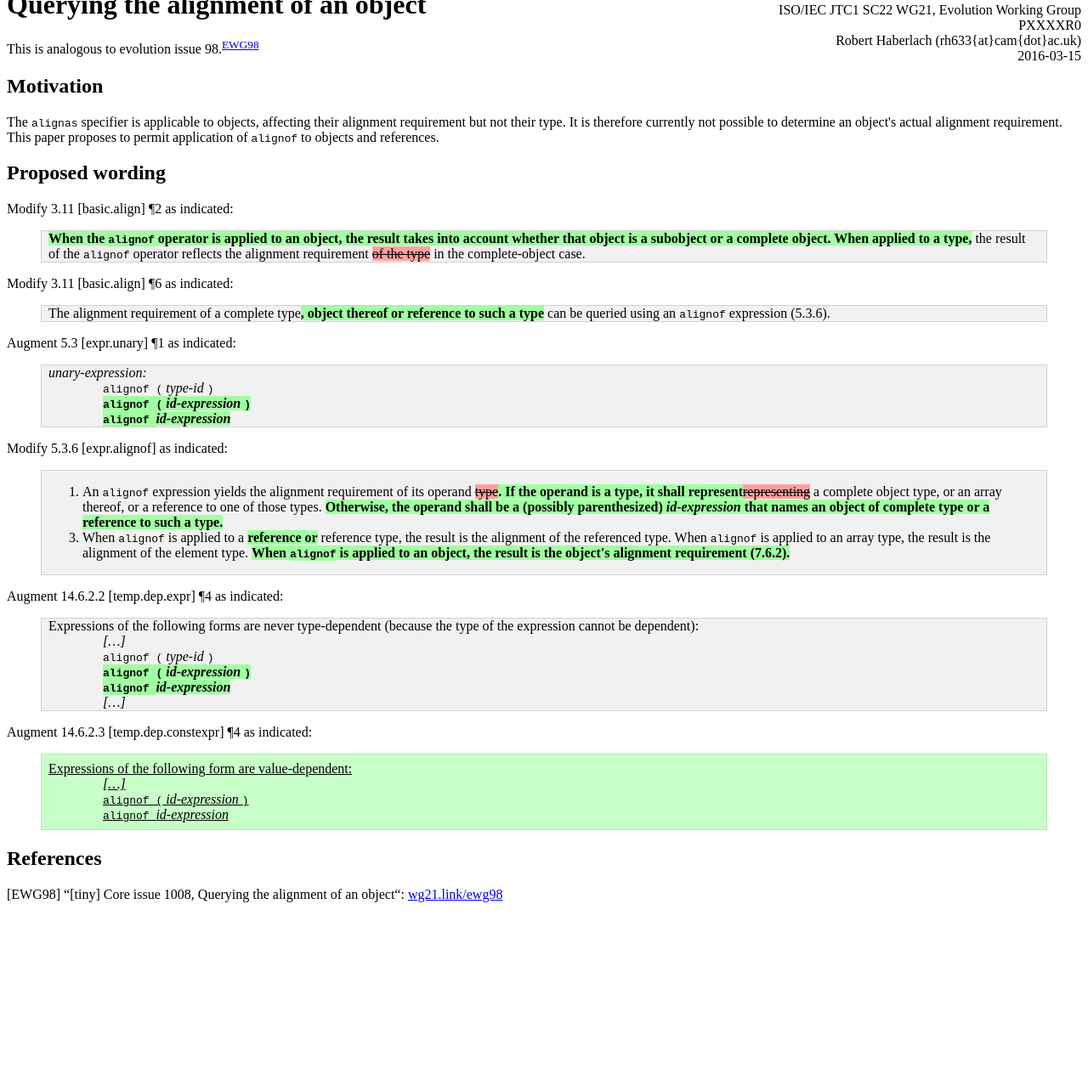
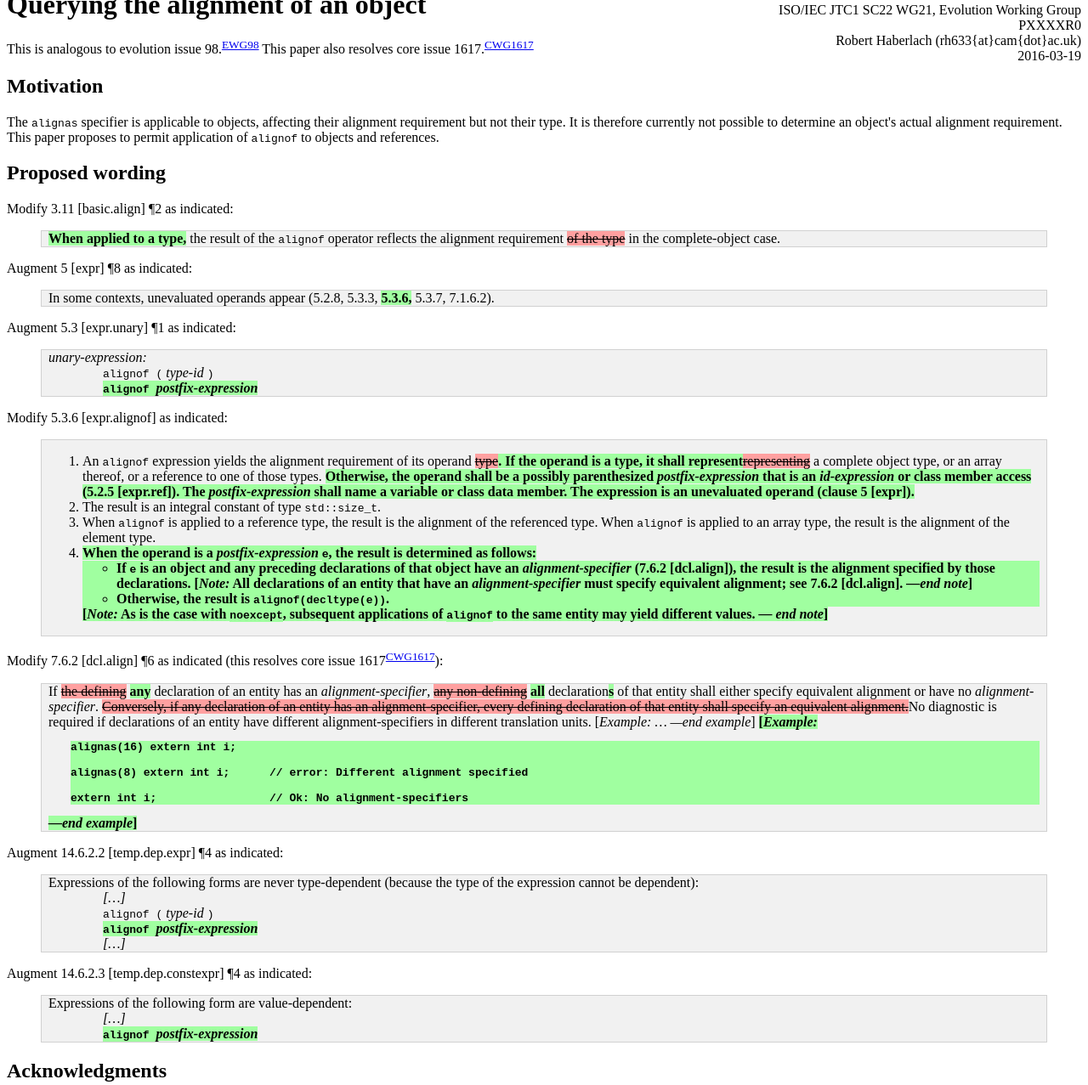
Before and after one commit to Arcoth/Proposals, a plain HTML site: page alignof_objects.html in a window 1280 px wide. Shown: the part 21-1298 px from the top of the page at 85% size. Before the commit the page ends 1099 px from the top, so only its background shows below. Drawn offline with Linux system fonts and the light colour scheme.

Commit message:
Some major changes concerning grammar and semantics.

```diff
--- a/alignof_objects.html
+++ b/alignof_objects.html
@@ -52,11 +52,11 @@ p.grammarrhs tt { font-style:normal }
 	</style>
 
 <div style="text-align: right; float: right">
-<p>ISO/IEC JTC1 SC22 WG21, Evolution Working Group<br>PXXXXR0<br>Robert Haberlach (rh633{at}cam{dot}ac.uk)<br>2016-03-15</p>
+<p>ISO/IEC JTC1 SC22 WG21, Evolution Working Group<br>PXXXXR0<br>Robert Haberlach (rh633{at}cam{dot}ac.uk)<br>2016-03-19</p>
 </div>
 
 <h1>Querying the alignment of an object</h1>
-This is analogous to evolution issue 98.<sup><a href="#EWG98">EWG98</a></sup>
+This is analogous to evolution issue 98.<sup><a href="#EWG98">EWG98</a></sup> This paper also resolves core issue 1617.<sup><a href="#CWG1617">CWG1617</a></sup>
 
 <h2>Motivation</h2>
 <p>The <tt>alignas</tt> specifier is applicable to objects, affecting their alignment requirement but not their type.
@@ -65,31 +65,56 @@ It is therefore currently not possible to determine an object's actual alignment
 <h2>Proposed wording</h2>
 Modify 3.11 [basic.align] &para;2 as indicated:
 <blockquote class="std">
-<ins>When the <tt>alignof</tt> operator is applied to an object, the result takes into account whether that object is a subobject or a complete object. </ins>
 <ins>When applied to a type,</ins> the result of the <tt>alignof</tt> operator reflects the alignment requirement <del>of the type</del> in the complete-object case.
 </blockquote>
 
-Modify 3.11 [basic.align] &para;6 as indicated:
+Augment 5 [expr] &para;8 as indicated:
 <blockquote class="std">
-The alignment requirement of a complete type<ins>, object thereof or reference to such a type</ins> can be queried using an <tt>alignof</tt> expression (5.3.6).
+In some contexts, unevaluated operands appear (5.2.8, 5.3.3, <ins>5.3.6,</ins> 5.3.7, 7.1.6.2).
 </blockquote>
 
 Augment 5.3 [expr.unary] &para;1 as indicated:
 <blockquote class="std">
 <p class="grammarlhs">unary-expression:</p>
 <p class="grammarrhs"><tt>alignof (</tt> type-id <tt>)</tt></p>
-<p class="grammarrhs"><ins><tt>alignof (</tt> id-expression <tt>)</tt></ins></p>
-<p class="grammarrhs"><ins><tt>alignof </tt> id-expression </ins></p>
+<p class="grammarrhs"><ins><tt>alignof </tt> postfix-expression </ins></p>
 </blockquote>
 
 Modify 5.3.6 [expr.alignof] as indicated:
 <blockquote class="std">
-<ol><li>An <tt>alignof</tt> expression yields the alignment requirement of its operand <del>type</del><ins>. If the operand is a type, it shall represent</ins><del>representing</del> a complete object type, or an array thereof, or a reference to one of those types.
-<ins>Otherwise, the operand shall be a (possibly parenthesized) <em>id-expression</em> that names an object of complete type or a reference to such a type.</ins></li>
-<li value=3>When <tt>alignof</tt> is applied to a <ins>reference or</ins> reference type, the result is the alignment of the referenced type. When
+<ol><li>An <tt>alignof</tt> expression yields the alignment requirement of its operand <del>type</del><ins>.
+If the operand is a type, it shall represent</ins><del>representing</del> a complete object type, or an array thereof, or a reference to one of those types.
+<ins>Otherwise, the operand shall be a possibly parenthesized <em>postfix-expression</em> that is an <em>id-expression</em> or class member access (5.2.5 [expr.ref]).
+The <em>postfix-expression</em> shall name a variable or class data member. The expression is an unevaluated operand (clause 5 [expr]). </ins></li>
+<li> The result is an integral constant of type <tt>std::size_t</tt>.</li>
+<li>
+When <tt>alignof</tt> is applied to a reference type, the result is the alignment of the referenced type. When
 <tt>alignof</tt> is applied to an array type, the result is the alignment of the element type.
-<ins>When <tt>alignof</tt> is applied to an object, the result is the object's alignment requirement (7.6.2). </ins></li>
+<li><ins>When the operand is a <em>postfix-expression</em> <tt>e</tt>, the result is determined as follows:
+<ul>
+<li>If <tt>e</tt> is an object and any preceding declarations of that object have an <em>alignment-specifier</em> (7.6.2 [dcl.align]), the result is the alignment specified by those declarations.
+[<em>Note:</em> All declarations of an entity that have an <em>alignment-specifier</em> must specify equivalent alignment; see 7.6.2 [dcl.align]. <em>&mdash;end note</em>] </li>
+<li>Otherwise, the result is <tt>alignof(decltype(e))</tt>. </li></ul>
+[<em>Note:</em> As is the case with <tt>noexcept</tt>, subsequent applications of <tt>alignof</tt> to the same entity may yield different values. <em>&mdash; end note</em>]</ins></li>
 </ol>
+</blockquote>
+
+Modify 7.6.2 [dcl.align] &para;6 as indicated (this resolves core issue 1617<sup><a href="#CWG1617">CWG1617</a></sup>):
+<blockquote class="std">If <del>the defining</del> <ins>any</ins> declaration of an entity has an <em>alignment-specifier</em>,
+<del>any non-defining</del> <ins>all</ins> declaration<ins>s</ins> of that entity
+shall either specify equivalent alignment or have no <em>alignment-specifier</em>. <del>Conversely, if any declaration of
+an entity has an alignment-specifier, every defining declaration of that entity shall specify an equivalent
+alignment.</del>No diagnostic is required if declarations of an entity have different alignment-specifiers in different
+translation units. [<em>Example: &hellip; &mdash;end example</em>]
+<ins>[<em>Example:</em>
+<pre class="example">
+alignas(16) extern int i;
+
+alignas(8) extern int i;      // error: Different alignment specified
+
+extern int i;                 // Ok: No alignment-specifiers
+</pre>
+ <em>&mdash;end example</em>]</ins>
 </blockquote>
 
 Augment 14.6.2.2 [temp.dep.expr] &para;4 as indicated:
@@ -97,20 +122,22 @@ Augment 14.6.2.2 [temp.dep.expr] &para;4 as indicated:
 Expressions of the following forms are never type-dependent (because the type of the expression cannot be dependent):
 <p class="grammarrhs">[&hellip;]</p>
 <p class="grammarrhs"><tt>alignof (</tt> type-id <tt>)</tt></p>
-<p class="grammarrhs"><ins><tt>alignof (</tt> id-expression <tt>)</tt></ins></p>
-<p class="grammarrhs"><ins><tt>alignof </tt> id-expression </ins></p>
+<p class="grammarrhs"><ins><tt>alignof </tt> postfix-expression </ins></p>
 <p class="grammarrhs">[&hellip;]</p>
 </blockquote>
 
 Augment 14.6.2.3 [temp.dep.constexpr] &para;4 as indicated:
-<blockquote class="stdins">
+<blockquote class="std">
 Expressions of the following form are value-dependent:
 <p class="grammarrhs"><em>[&hellip;]</em></p>
-<p class="grammarrhs"><tt>alignof (</tt> id-expression <tt>)</tt></p>
-<p class="grammarrhs"><tt>alignof </tt> id-expression </p>
+<p class="grammarrhs"><ins><tt>alignof </tt> postfix-expression </ins></p>
 </blockquote>
+
+<h2>Acknowledgments</h2>
+The author would like to thank Daveed Vandevoorde for assistance in preparing the wording.
 
 <h2><a id="References">References</a></h2>
 <p>[<a id="EWG98">EWG98</a>] &ldquo;[tiny] Core issue 1008, Querying the alignment of an object&ldquo;: <a href="http://wg21.link/ewg98">wg21.link/ewg98</a></p>
+<p>[<a id="CWG1617">CWG1617</a>] &ldquo;alignas and non-defining declarations&ldquo;: <a href="http://wg21.link/cwg1617">wg21.link/1617</a></p>
 
 </html>
```
